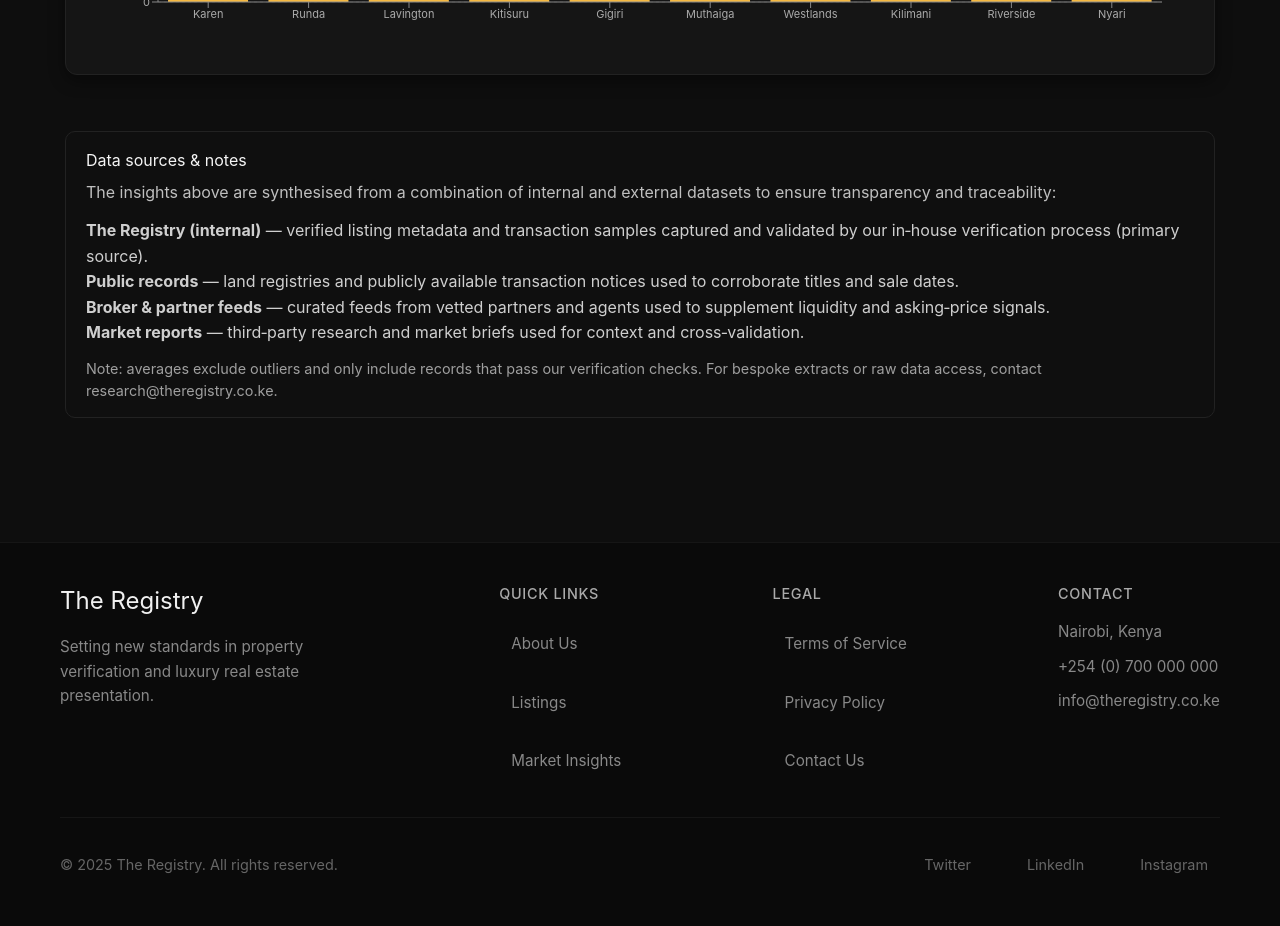
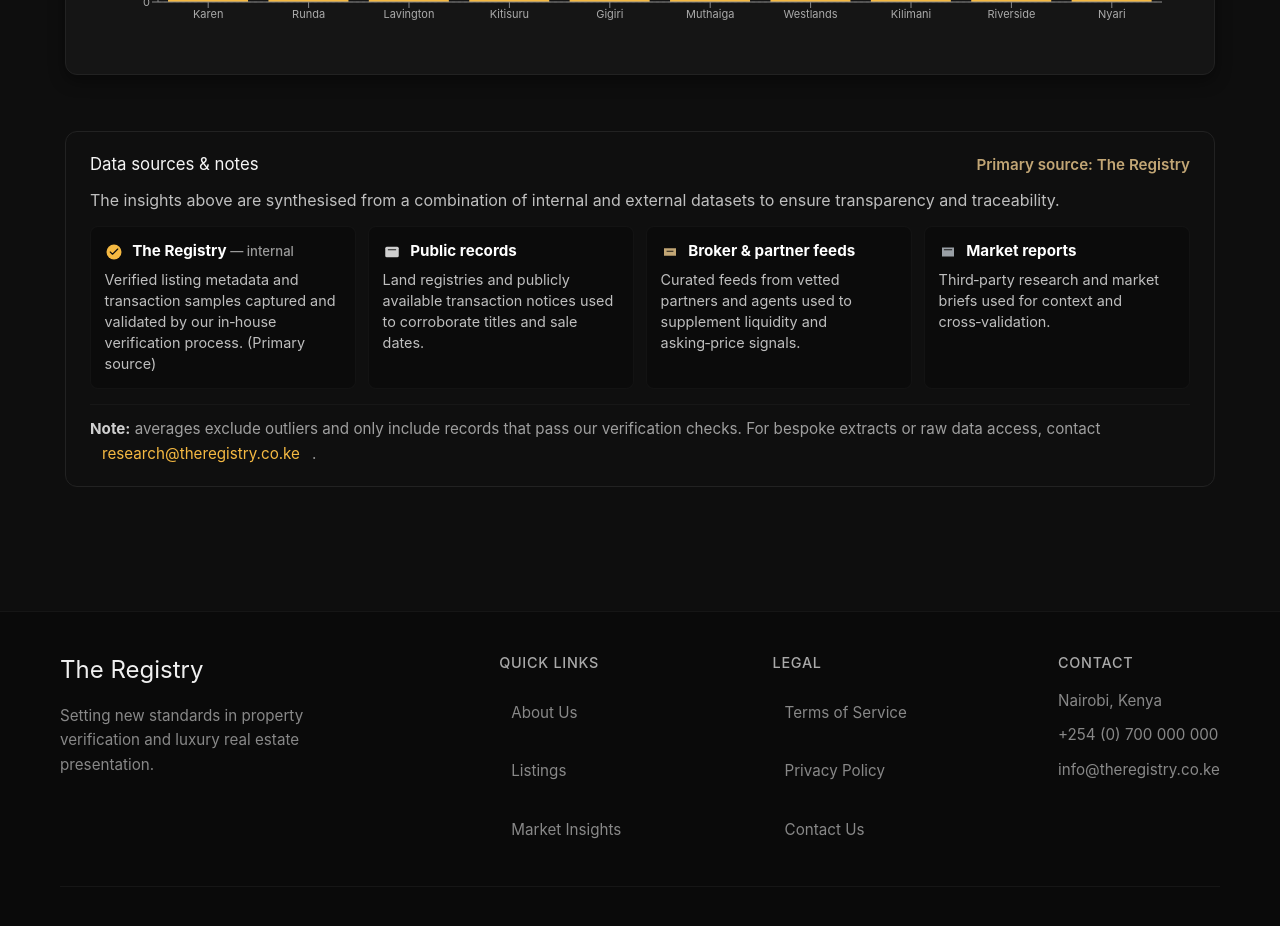
Before and after one commit to RonKG/verity-site, a Next.js app: page /insights in a window 1280 px wide. Shown: the part 820-1746 px from the top of the page. Built offline with nearby package versions, Linux system fonts and the light colour scheme.

Commit message:
chore: UI — improve insights data-sources, add icons; docs — require dev-server preview in SOPs; config — migrate next image config to remotePatterns

```diff
--- a/next.config.mjs
+++ b/next.config.mjs
@@ -2,12 +2,12 @@
 const nextConfig = {
   reactStrictMode: true,
   images: {
-    domains: [
-      'images.unsplash.com',
-      'plus.unsplash.com',
-      'www.elitehomeskenya.com',
-      'img.jamesedition.com',
-      'www.flamaproperties.com'
+    remotePatterns: [
+      { protocol: 'https', hostname: 'images.unsplash.com' },
+      { protocol: 'https', hostname: 'plus.unsplash.com' },
+      { protocol: 'https', hostname: 'www.elitehomeskenya.com' },
+      { protocol: 'https', hostname: 'img.jamesedition.com' },
+      { protocol: 'https', hostname: 'www.flamaproperties.com' }
     ],
     deviceSizes: [640, 750, 828, 1080, 1200, 1920, 2048],
     imageSizes: [16, 32, 48, 64, 96, 128, 256, 384],
--- a/pages/insights.js
+++ b/pages/insights.js
@@ -564,22 +564,58 @@ export default function Insights() {
           <div style={{
             background: '#0f0f0f',
             border: '1px solid #222',
-            borderRadius: '10px',
-            padding: '1rem 1.25rem',
+            borderRadius: '12px',
+            padding: '1.25rem 1.5rem',
             color: '#cfcfcf'
           }}>
-            <h4 style={{ margin: '0 0 0.5rem 0', color: '#f5f5f5' }}>Data sources & notes</h4>
-            <p style={{ margin: 0, color: '#bfbfbf', lineHeight: 1.6 }}>
-              The insights above are synthesised from a combination of internal and external datasets to ensure transparency and traceability:
+            <div style={{ display: 'flex', justifyContent: 'space-between', alignItems: 'center', gap: '1rem', flexWrap: 'wrap' }}>
+              <h4 style={{ margin: 0, color: '#f5f5f5', fontSize: '1.05rem' }}>Data sources & notes</h4>
+              <div style={{ color: '#c2a675', fontWeight: 600, fontSize: '0.95rem' }}>Primary source: The Registry</div>
+            </div>
+
+            <p style={{ margin: '0.65rem 0 0.25rem 0', color: '#bfbfbf', lineHeight: 1.6 }}>
+              The insights above are synthesised from a combination of internal and external datasets to ensure transparency and traceability.
             </p>
-            <ul style={{ marginTop: '0.75rem', marginBottom: 0, color: '#cfcfcf', lineHeight: 1.6 }}>
-              <li><strong>The Registry (internal)</strong> — verified listing metadata and transaction samples captured and validated by our in‑house verification process (primary source).</li>
-              <li><strong>Public records</strong> — land registries and publicly available transaction notices used to corroborate titles and sale dates.</li>
-              <li><strong>Broker & partner feeds</strong> — curated feeds from vetted partners and agents used to supplement liquidity and asking‑price signals.</li>
-              <li><strong>Market reports</strong> — third‑party research and market briefs used for context and cross‑validation.</li>
-            </ul>
-            <div style={{ marginTop: '0.75rem', color: '#9f9f9f', fontSize: '0.9rem' }}>
-              Note: averages exclude outliers and only include records that pass our verification checks. For bespoke extracts or raw data access, contact research@theregistry.co.ke.
+
+            <div style={{ display: 'grid', gridTemplateColumns: 'repeat(auto-fit, minmax(220px, 1fr))', gap: '0.75rem', marginTop: '0.75rem' }}>
+              <div style={{ background: '#0b0b0b', border: '1px solid rgba(255,255,255,0.03)', padding: '0.85rem', borderRadius: '8px' }}>
+                <div style={{ display: 'flex', alignItems: 'center', gap: '0.6rem', fontWeight: 700, color: '#fff', fontSize: '0.95rem' }}>
+                  <svg width="18" height="18" viewBox="0 0 24 24" fill="none" aria-hidden="true"><circle cx="12" cy="12" r="10" fill="#f5b942"/><path d="M7 12l3 3 7-7" stroke="#0e0e0e" strokeWidth="1.5" strokeLinecap="round" strokeLinejoin="round"/></svg>
+                  <div>The Registry <span style={{ color: '#9a9a9a', fontWeight: 500, fontSize: '0.82rem' }}>— internal</span></div>
+                </div>
+                <div style={{ color: '#bfbfbf', marginTop: '0.45rem', fontSize: '0.9rem', lineHeight: 1.45 }}>Verified listing metadata and transaction samples captured and validated by our in‑house verification process. (Primary source)</div>
+              </div>
+
+              <div style={{ background: '#0b0b0b', border: '1px solid rgba(255,255,255,0.03)', padding: '0.85rem', borderRadius: '8px' }}>
+                <div style={{ display: 'flex', alignItems: 'center', gap: '0.6rem', fontWeight: 700, color: '#fff', fontSize: '0.95rem' }}>
+                  <svg width="18" height="18" viewBox="0 0 24 24" fill="none" aria-hidden="true"><rect x="3" y="5" width="18" height="14" rx="2" fill="#cfcfcf"/><path d="M7 9h10" stroke="#0b0b0b" strokeWidth="1.2" strokeLinecap="round"/></svg>
+                  <div>Public records</div>
+                </div>
+                <div style={{ color: '#bfbfbf', marginTop: '0.45rem', fontSize: '0.9rem', lineHeight: 1.45 }}>Land registries and publicly available transaction notices used to corroborate titles and sale dates.</div>
+              </div>
+
+              <div style={{ background: '#0b0b0b', border: '1px solid rgba(255,255,255,0.03)', padding: '0.85rem', borderRadius: '8px' }}>
+                <div style={{ display: 'flex', alignItems: 'center', gap: '0.6rem', fontWeight: 700, color: '#fff', fontSize: '0.95rem' }}>
+                  <svg width="18" height="18" viewBox="0 0 24 24" fill="none" aria-hidden="true"><path d="M4 7h16v10H4z" fill="#c2a675"/><path d="M8 11h8" stroke="#0b0b0b" strokeWidth="1.2" strokeLinecap="round"/></svg>
+                  <div>Broker & partner feeds</div>
+                </div>
+                <div style={{ color: '#bfbfbf', marginTop: '0.45rem', fontSize: '0.9rem', lineHeight: 1.45 }}>Curated feeds from vetted partners and agents used to supplement liquidity and asking‑price signals.</div>
+              </div>
+
+              <div style={{ background: '#0b0b0b', border: '1px solid rgba(255,255,255,0.03)', padding: '0.85rem', borderRadius: '8px' }}>
+                <div style={{ display: 'flex', alignItems: 'center', gap: '0.6rem', fontWeight: 700, color: '#fff', fontSize: '0.95rem' }}>
+                  <svg width="18" height="18" viewBox="0 0 24 24" fill="none" aria-hidden="true"><path d="M4 6h16v12H4z" fill="#9aa0a6"/><path d="M7 9h10" stroke="#0b0b0b" strokeWidth="1.2" strokeLinecap="round"/></svg>
+                  <div>Market reports</div>
+                </div>
+                <div style={{ color: '#bfbfbf', marginTop: '0.45rem', fontSize: '0.9rem', lineHeight: 1.45 }}>Third‑party research and market briefs used for context and cross‑validation.</div>
+              </div>
+            </div>
+
+            <div style={{ marginTop: '0.9rem', paddingTop: '0.8rem', borderTop: '1px solid rgba(255,255,255,0.03)' }}>
+              <div style={{ color: '#9f9f9f', fontSize: '0.95rem', lineHeight: 1.6 }}>
+                <strong style={{ color: '#d0d0d0' }}>Note:</strong> averages exclude outliers and only include records that pass our verification checks.
+                For bespoke extracts or raw data access, contact <a href="mailto:research@theregistry.co.ke" style={{ color: '#f5b942', textDecoration: 'none' }}>research@theregistry.co.ke</a>.
+              </div>
             </div>
           </div>
         </div>
```
Also changed, not shown: 1 other file (tests, documents, lock files or other folders).
